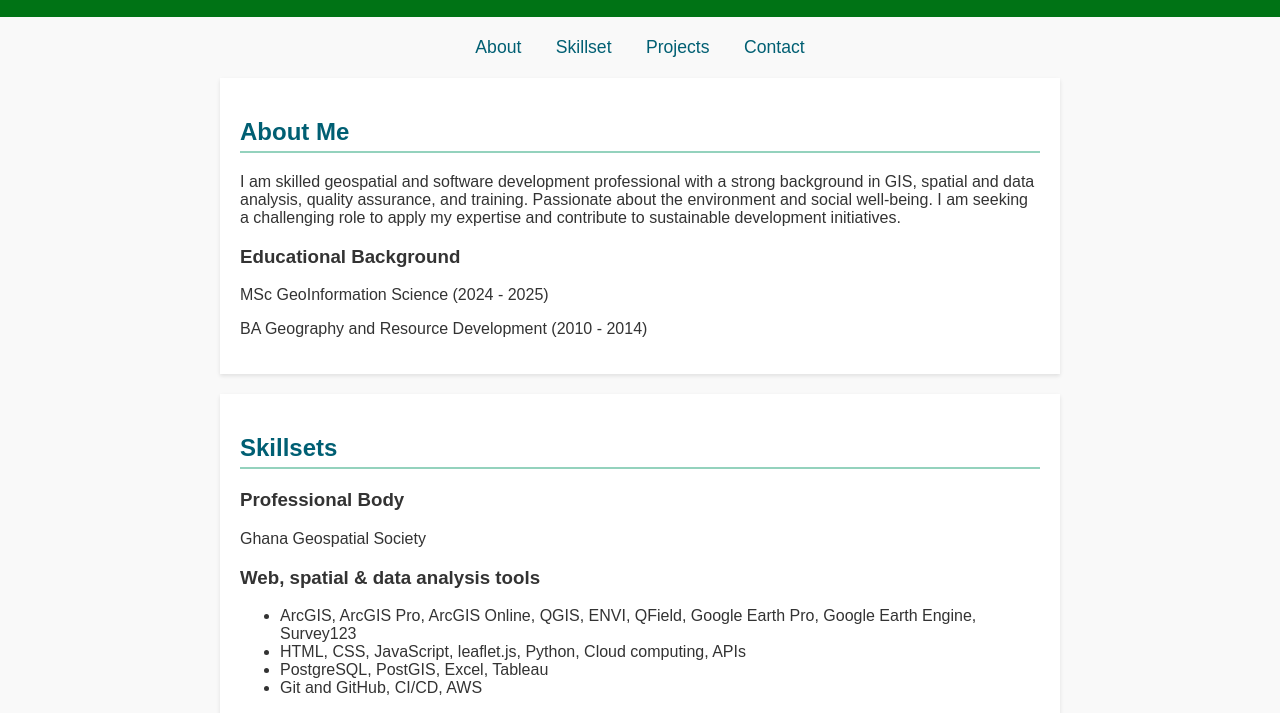
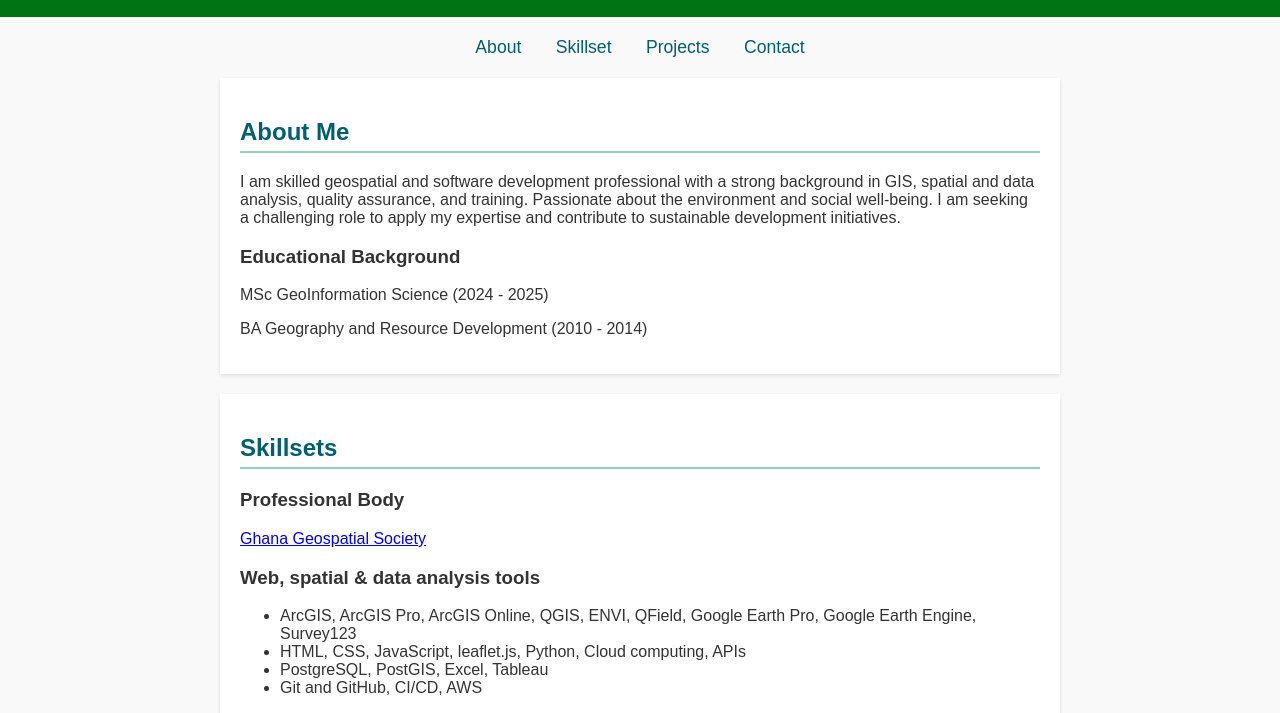
Before and after one commit to Asante-coder/GIS_Portfolio, a plain HTML site: page index.html in a window 1280 px wide. Shown: the part 87-800 px from the top of the page. Drawn offline with Linux system fonts and the light colour scheme.

Commit message:
GGS Cert
Updated GGS with the professional certificate on google drive

```diff
--- a/index.html
+++ b/index.html
@@ -34,7 +34,7 @@
     <section id="skillset">
         <h2>Skillsets</h2>
         <h3>Professional Body</h3>
-        <p>Ghana Geospatial Society</p>
+        <p><a href="https://drive.google.com/file/d/1jb7503Jfa_3I7gLtM8NVYE6FjL2ogbFh/view?usp=sharing">Ghana Geospatial Society</a></p>
 
         <h3>Web, spatial & data analysis tools</h3>
         <ul>
```
